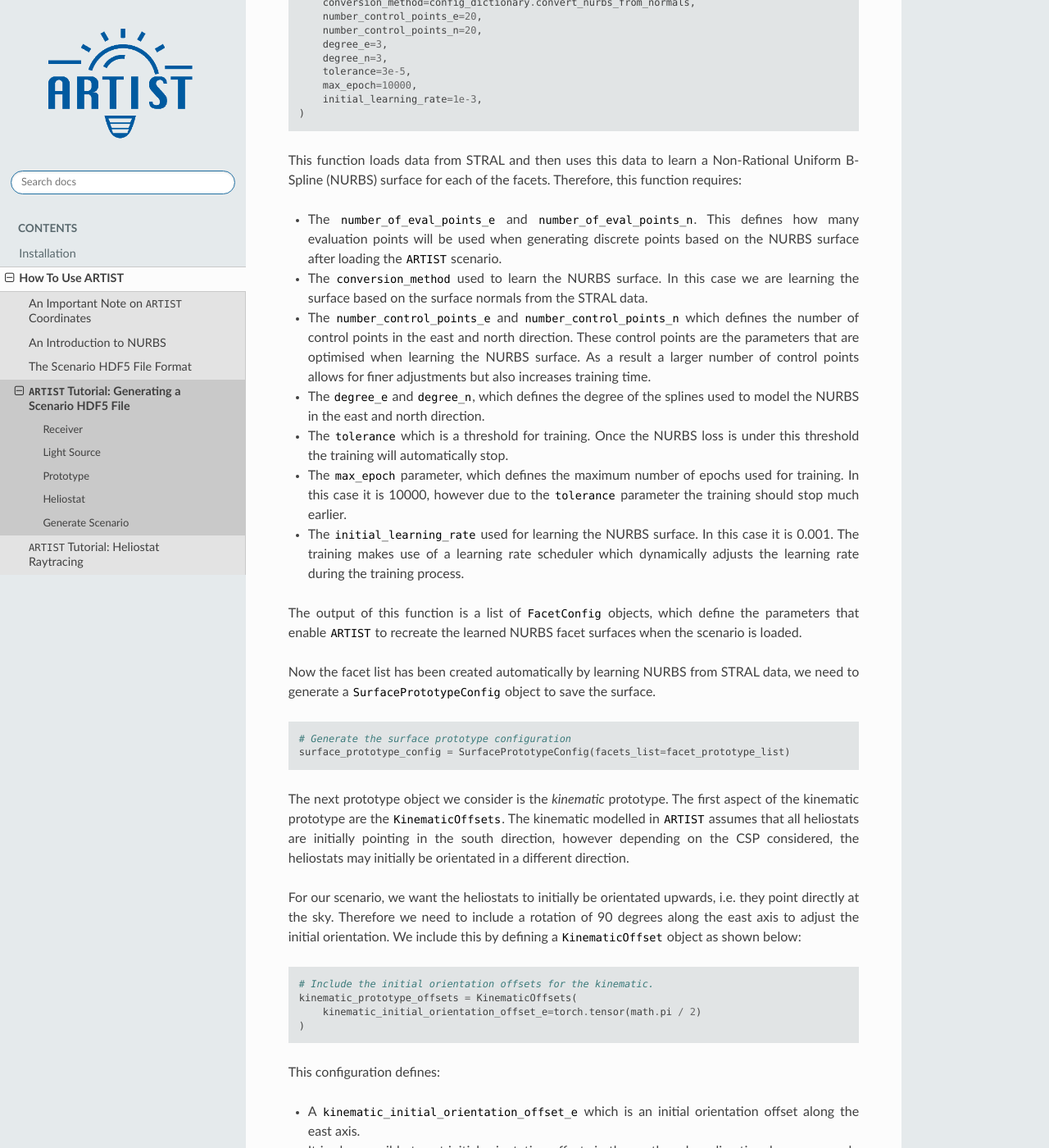
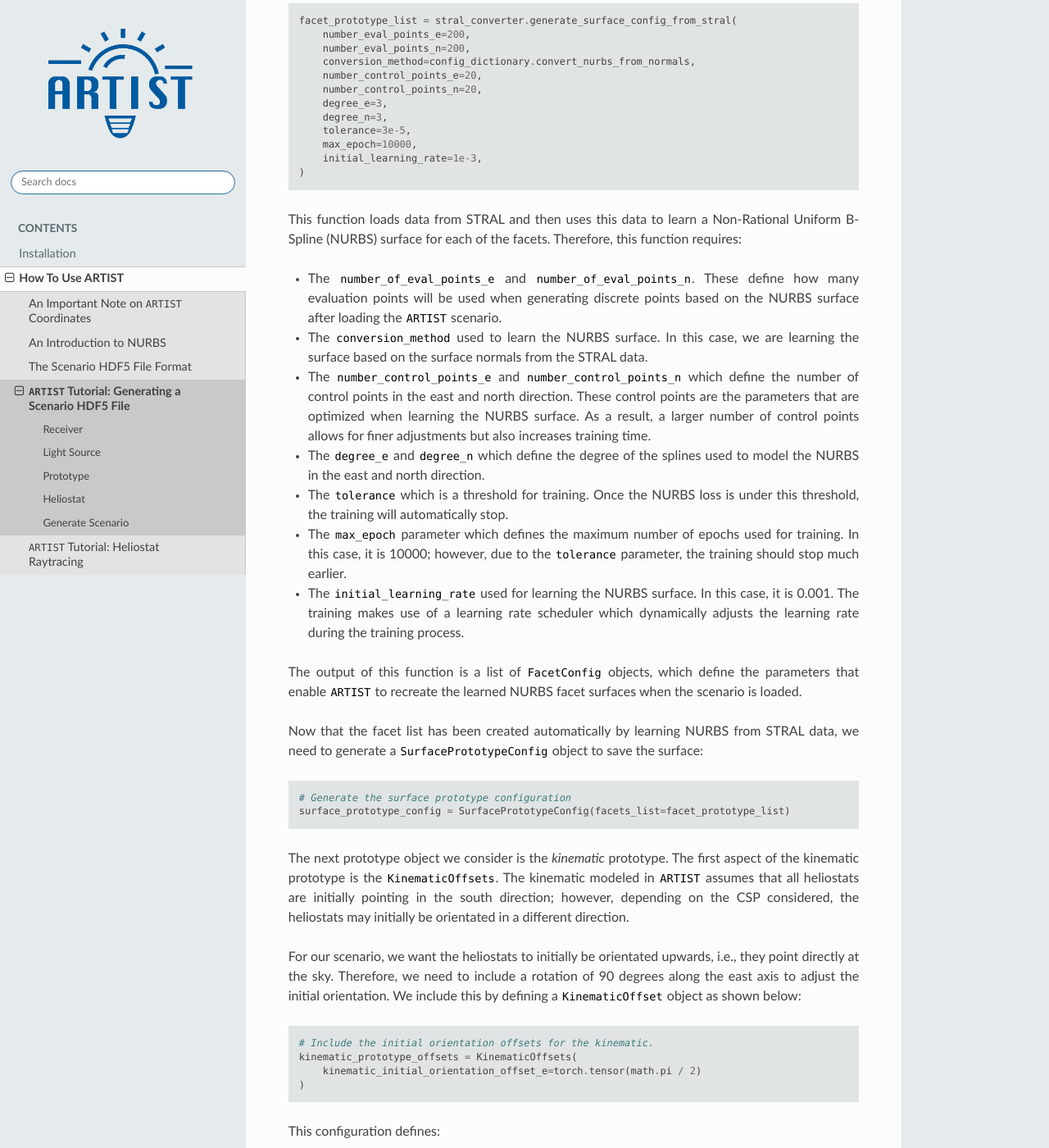
Before and after one commit to ARTIST-Association/ARTIST, a Sphinx documentation site: the page built from docs/generating_scenario.rst, in a window 1280 px wide and 1400 px high, scrolled down 3595 px. Shown: the whole window at 82% size. Built offline with Sphinx 7.4.7 and the Read the Docs theme 2.0.0, drawn with Linux system fonts in a browser that asks for light colours; nearby versions of some CDN libraries; some web fonts are replaced; library files that are not in the unit come from our copies; some of the changed text lies outside the part shown.

Commit message:
add commas, colons etc.

```diff
--- a/docs/generating_scenario.rst
+++ b/docs/generating_scenario.rst
@@ -7,12 +7,12 @@
     You can find the corresponding ``Python`` script for this tutorial here:
     https://github.com/ARTIST-Association/ARTIST/blob/main/tutorials/01_generate_scenario_heliostat_raytracing.py
 
-In this tutorial we will guide you through the process of generating a simple ``ARTIST`` scenario HDF5 file. Before
-starting the tutorial make sure you have read the information regarding the structure of an ``ARTIST`` scenario file
+In this tutorial, we will guide you through the process of generating a simple ``ARTIST`` scenario HDF5 file. Before
+starting the tutorial, make sure you have read the information regarding the structure of an ``ARTIST`` scenario file
 :ref:`that you can find here <scenario>`!
 
-Before we start defining the scenario we need to determine where it will be saved. We define this by setting the
-``file_path`` variable. If this location does not exist the scenario generation will automatically fail.
+Before we start defining the scenario, we need to determine where it will be saved. We define this by setting the
+``file_path`` variable. If this location does not exist, the scenario generation will automatically fail.
 
 .. code-block::
 
@@ -82,7 +83,7 @@
 
 Light Source
 ------------
-The light source is the object responsible for providing light that is then reflected by the heliostats. Typically this
+The light source is the object responsible for providing light that is then reflected by the heliostats. Typically, this
 light source is a ``Sun``, however in certain situations it may be beneficial to model multiple artificial light
 sources. We define the light source by creating a ``LightSourceConfig`` object as shown below:
 
@@ -173,40 +174,40 @@
 This function loads data from STRAL and then uses this data to learn a Non-Rational Uniform B-Spline (NURBS) surface
 for each of the facets. Therefore, this function requires:
 
-- The ``number_of_eval_points_e`` and ``number_of_eval_points_n``. This defines how many evaluation points will be used
+- The ``number_of_eval_points_e`` and ``number_of_eval_points_n``. These define how many evaluation points will be used
   when generating discrete points based on the NURBS surface after loading the ``ARTIST`` scenario.
-- The ``conversion_method`` used to learn the NURBS surface. In this case we are learning the surface based on the
+- The ``conversion_method`` used to learn the NURBS surface. In this case, we are learning the surface based on the
   surface normals from the STRAL data.
-- The ``number_control_points_e`` and ``number_control_points_n`` which defines the number of control points in the east
-  and north direction. These control points are the parameters that are optimised when learning the NURBS surface. As a
-  result a larger number of control points allows for finer adjustments but also increases training time.
-- The ``degree_e`` and ``degree_n``, which defines the degree of the splines used to model the NURBS in the east and
+- The ``number_control_points_e`` and ``number_control_points_n`` which define the number of control points in the east
+  and north direction. These control points are the parameters that are optimized when learning the NURBS surface. As a
+  result, a larger number of control points allows for finer adjustments but also increases training time.
+- The ``degree_e`` and ``degree_n`` which define the degree of the splines used to model the NURBS in the east and
   north direction.
-- The ``tolerance`` which is a threshold for training. Once the NURBS loss is under this threshold the training will
+- The ``tolerance`` which is a threshold for training. Once the NURBS loss is under this threshold, the training will
   automatically stop.
-- The ``max_epoch`` parameter, which defines the maximum number of epochs used for training. In this case it is 10000,
-  however due to the ``tolerance`` parameter the training should stop much earlier.
-- The ``initial_learning_rate`` used for learning the NURBS surface. In this case it is 0.001. The training makes use of
+- The ``max_epoch`` parameter which defines the maximum number of epochs used for training. In this case, it is 10000;
+  however, due to the ``tolerance`` parameter, the training should stop much earlier.
+- The ``initial_learning_rate`` used for learning the NURBS surface. In this case, it is 0.001. The training makes use of
   a learning rate scheduler which dynamically adjusts the learning rate during the training process.
 
 The output of this function is a list of ``FacetConfig`` objects, which define the parameters that enable ``ARTIST`` to
 recreate the learned NURBS facet surfaces when the scenario is loaded.
 
-Now the facet list has been created automatically by learning NURBS from STRAL data, we need to generate a
-``SurfacePrototypeConfig`` object to save the surface.
+Now that the facet list has been created automatically by learning NURBS from STRAL data, we need to generate a
+``SurfacePrototypeConfig`` object to save the surface:
 
 .. code-block::
 
     # Generate the surface prototype configuration
     surface_prototype_config = SurfacePrototypeConfig(facets_list=facet_prototype_list)
 
-The next prototype object we consider is the *kinematic* prototype. The first aspect of the kinematic prototype are the
-``KinematicOffsets``. The kinematic modelled in ``ARTIST`` assumes that all heliostats are initially pointing in the
-south direction, however depending on the CSP considered, the heliostats may initially be orientated in a different
+The next prototype object we consider is the *kinematic* prototype. The first aspect of the kinematic prototype is the
+``KinematicOffsets``. The kinematic modeled in ``ARTIST`` assumes that all heliostats are initially pointing in the
+south direction; however, depending on the CSP considered, the heliostats may initially be orientated in a different
 direction.
 
-For our scenario, we want the heliostats to initially be orientated upwards, i.e. they point directly at the sky.
-Therefore we need to include a rotation of 90 degrees along the east axis to adjust the initial orientation. We include
+For our scenario, we want the heliostats to initially be orientated upwards, i.e., they point directly at the sky.
+Therefore, we need to include a rotation of 90 degrees along the east axis to adjust the initial orientation. We include
 this by defining a ``KinematicOffset`` object as shown below:
 
 .. code-block::
@@ -219,12 +220,12 @@
 This configuration defines:
 
 - A ``kinematic_initial_orientation_offset_e`` which is an initial orientation offset along the east axis.
-- It is also possible to set initial orientation offsets in the north and up direction, however we do not require these
+- It is also possible to set initial orientation offsets in the north and up direction; however, we do not require these
   offsets for our scenario.
 
-A further element of a kinematic configuration are ``KinematicDeviations`` which are small disturbance parameters to
-represent offsets caused by the three-joint kinematic modelled in ``ARTIST``. However, in this tutorial we ignore these
-deviations. Therefore, we can now create the kinematic prototype by generating a ``KinematicPrototypeConfig`` object.
+A further element of a kinematic configuration is ``KinematicDeviations`` which are small disturbance parameters to
+represent offsets caused by the three-joint kinematic modeled in ``ARTIST``. However, in this tutorial we ignore these
+deviations. Therefore, we can now create the kinematic prototype by generating a ``KinematicPrototypeConfig`` object:
 
 .. code-block::
 
@@ -236,12 +237,12 @@
 
 This object defines:
 
-- The ``kinematic_type`` applied in the scenario, in this case we are using a *rigid body kinematic*.
+- The ``kinematic_type`` applied in the scenario; in this case, we are using a *rigid body kinematic*.
 - The ``kinematic_initial_orientation_offsets`` which are the offsets we defined above.
-- If we have ``KinematicDeviations`` we would also include them in this definition.
+- If we have ``KinematicDeviations``, we would also include them in this definition.
 
 With the kinematic prototype defined, the final prototype we require is the *actuator* prototype. For the rigid body
-kinematic applied in this scenario we require **exactly two** actuators. We can define these actuators via `
+kinematic applied in this scenario, we require **exactly two** actuators. We can define these actuators via
 ``ActuatorConfig`` objects as shown below:
 
 .. code-block::
@@ -280,7 +281,7 @@
         actuator_list=actuator_prototype_list
     )
 
-Now that all the aspects of our prototype are defined we can create the final ``PrototypeConfig`` object, which simply
+Now that all the aspects of our prototype are defined, we can create the final ``PrototypeConfig`` object, which simply
 combines all the above configurations into one object, as shown below:
 
 .. code-block::
@@ -312,12 +313,12 @@
 - The ``heliostat_id``, a unique identifier that can be used to quickly identify the heliostat within the scenario.
 - The ``heliostat_position`` which defines the position of the heliostat in the field. Note the one in the fourth
   dimension according to the previously discussed :ref:'coordinate convention <coordinates>'.
-- The ``heliostat_aim_point`` which defines the desired aim point of the heliostat -- in this case the center of
+- The ``heliostat_aim_point`` which defines the desired aim point of the heliostat – in this case the center of
   the receiver. Note the one in the fourth dimension according to the previously discussed
   :ref:'coordinate convention <coordinates>'.
 
-Since the heliostat does not have any individual surface, kinematic, or actuator parameters we do not need to include
-them here. However, since ``ARTIST`` is designed to load multiple heliostats we do need to wrap our heliostat
+Since the heliostat does not have any individual surface, kinematic, or actuator parameters, we do not need to include
+them here. However, since ``ARTIST`` is designed to load multiple heliostats, we do need to wrap our heliostat
 configuration in a list and create a ``HeliostatListConfig`` object as shown below:
 
 .. code-block::
```
Also changed, not shown: other parts of docs/generating_scenario.rst (+29 -28 lines).
